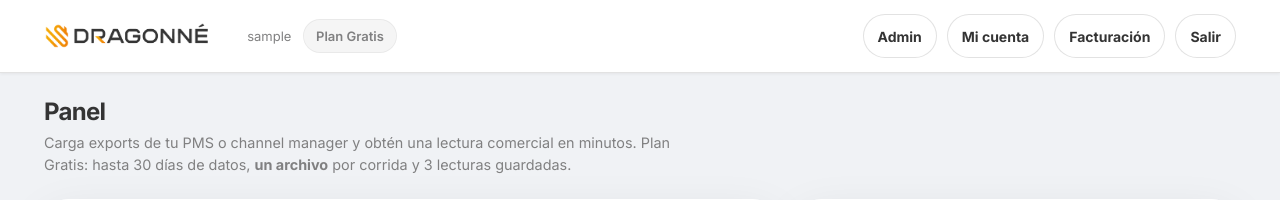
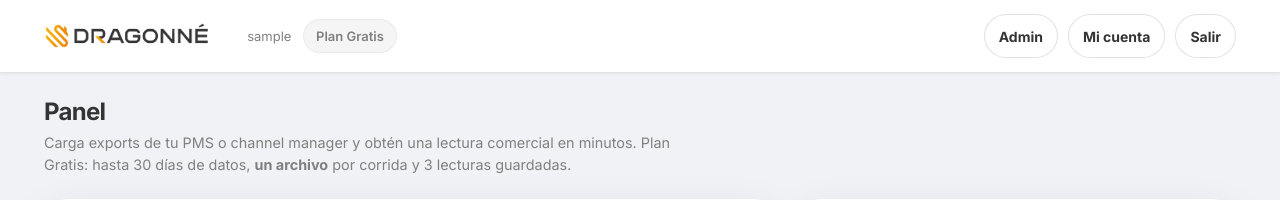
Before and after one commit to eljorgeflores/dragonneapp, a FastAPI app: page /app in a window 1280 px wide. Shown: the top 200 px of the page. Run offline with FastAPI, Linux system fonts and the light colour scheme; the visitor is signed in with stand-in values (Sample User, id 1); data comes from the database, SQL or seed files in the repository; data that the repository does not hold is empty.

```diff
--- a/templates/app.html
+++ b/templates/app.html
@@ -14,7 +14,6 @@
       <div class="top-actions">
         {% if is_admin %}<a href="/admin" class="btn btn-secondary btn-sm">Admin</a>{% endif %}
         <a href="/app/account" class="btn btn-secondary btn-sm">Mi cuenta</a>
-        <button class="btn btn-secondary btn-sm" id="openPortalBtn" {% if not user['stripe_customer_id'] %}disabled{% endif %}>Facturación</button>
         <form method="post" action="/logout" class="logout-form"><button class="btn btn-secondary btn-sm" type="submit">Salir</button></form>
       </div>
     </div>
```
